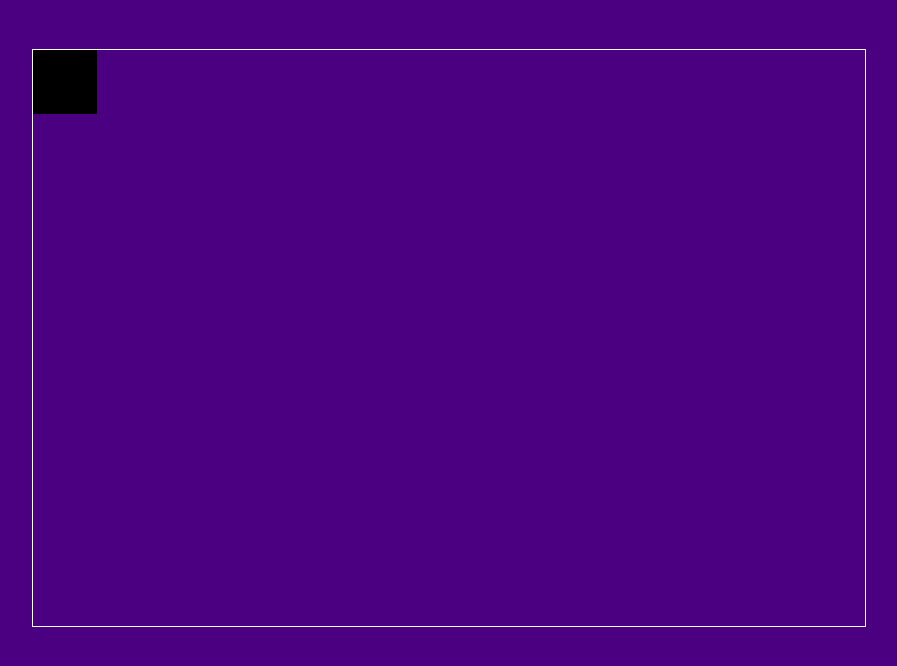
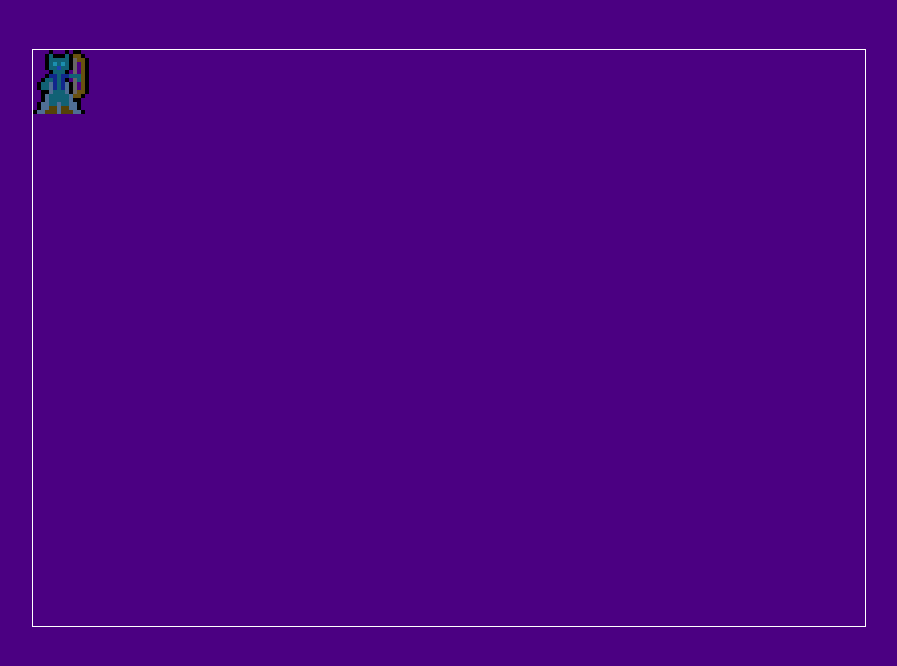
Before and after one commit to Mijusa/Ewalds_Roguelike, a plain HTML site: page index.html in a window 1280 px wide. Shown: the whole page, without its empty margins (191-1088 px from the left). Drawn offline with Linux system fonts and the light colour scheme.

Commit message:
Char Sprite

```diff
--- a/index.html
+++ b/index.html
@@ -28,6 +28,9 @@
             numTiles = 9;
             uiWidth = 4;
 
+            spritesheet = new Image();
+            spritesheet.src = "first_char.png"
+
             x = y = 0;
 
             document.querySelector("html").onkeypress = function(e){
@@ -36,11 +39,6 @@
                 if(e.key == "a") x--;
                 if(e.key == "d") x++;
             };
-
-            function draw() {
-                ctx.clearRect(0,0,canvas.width,canvas.height);
-                ctx.fillRect (x*tileSize,y*tileSize,tileSize,tileSize);
-            }
 
             setInterval(draw, 15);
 
--- a/js/game.js
+++ b/js/game.js
@@ -6,4 +6,25 @@ function setupCanvas() {
     canvas.height = tileSize*numTiles;
     canvas.style.width = canvas.width + "px";
     canvas.style.height = canvas.height + "px";
+
+    ctx.imageSmoothingEnabled = false;
 }
+
+function drawSprite(sprite, x, y) {
+    ctx.drawImage(
+        spritesheet,
+        sprite*16,
+        0,
+        16,
+        16,
+        x*tileSize,
+        y*tileSize,
+        tileSize,
+        tileSize
+    );
+}
+
+function draw() {
+    ctx.clearRect(0, 0, canvas.width, canvas.height);
+    drawSprite(0, x, y);
+}
```
Also changed, not shown: first_char.png (added).
